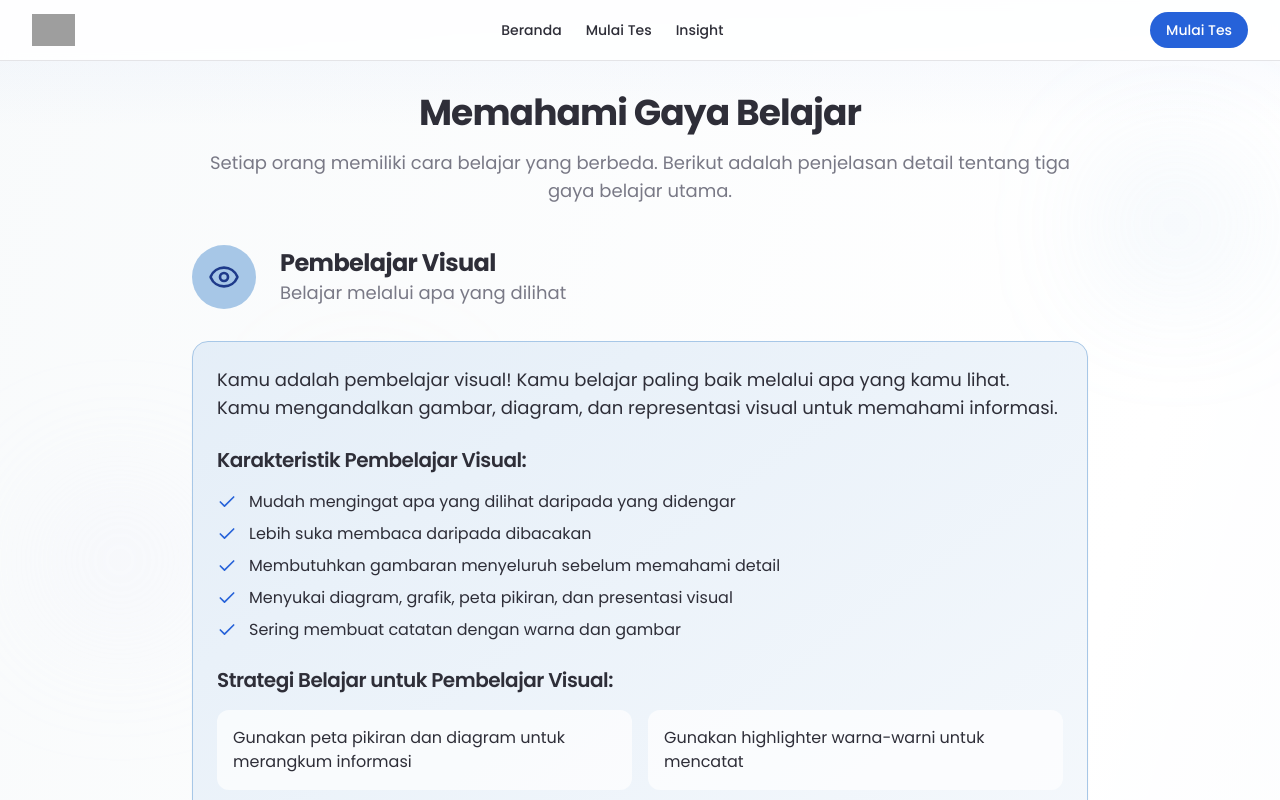
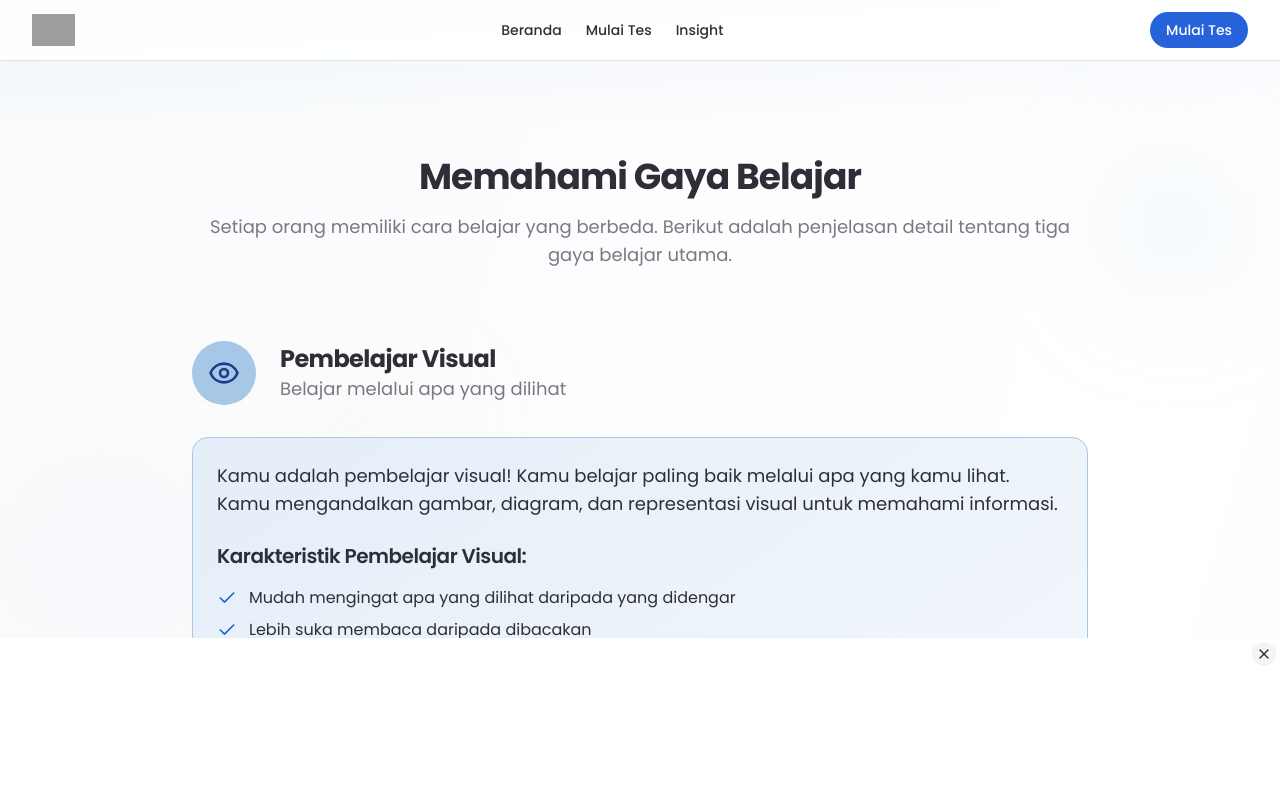
Before and after one commit to ytbpremiumsh/gaya-belajar-ceria-edu, a React (Vite) app: page /insight in a window 1280 px wide. Shown: the top 800 px of the page. Built offline with nearby package versions, Linux system fonts and the light colour scheme; grey boxes are pictures that could not be loaded.

Commit message:
Add AdSense integration
Implement AdSense ads on all pages with high user interaction, including sticky, closable ads. Ensure a minimum of 2-3 ads per page.

```diff
--- a/src/components/ads/AdSense.tsx
+++ b/src/components/ads/AdSense.tsx
@@ -6,13 +6,15 @@ interface AdSenseProps {
   adFormat?: string;
   fullWidthResponsive?: boolean;
   style?: React.CSSProperties;
+  className?: string;
 }
 
 const AdSense: React.FC<AdSenseProps> = ({
   adSlot,
   adFormat = 'auto',
   fullWidthResponsive = true,
-  style = { display: 'block' }
+  style = { display: 'block' },
+  className = "my-6"
 }) => {
   useEffect(() => {
     try {
@@ -46,7 +48,7 @@ const AdSense: React.FC<AdSenseProps> = ({
   }, [adSlot]); // Re-run when adSlot changes
 
   return (
-    <div className="ad-container my-6 overflow-hidden">
+    <div className={`ad-container overflow-hidden ${className}`}>
       <ins
         className="adsbygoogle"
         style={style}
--- /dev/null
+++ b/src/components/ads/StickyAd.tsx
@@ -0,0 +1,63 @@
+
+import React, { useState, useEffect } from 'react';
+import { X } from 'lucide-react';
+import AdSense from './AdSense';
+
+interface StickyAdProps {
+  adSlot: string;
+  position?: 'bottom' | 'top';
+}
+
+const StickyAd: React.FC<StickyAdProps> = ({ adSlot, position = 'bottom' }) => {
+  const [isVisible, setIsVisible] = useState(false);
+  const [dismissed, setDismissed] = useState(false);
+
+  useEffect(() => {
+    // Show ad after 3 seconds
+    const timer = setTimeout(() => {
+      // Check if user hasn't dismissed the ad in this session
+      const adDismissed = localStorage.getItem(`ad-dismissed-${adSlot}`);
+      if (!adDismissed) {
+        setIsVisible(true);
+      } else {
+        setDismissed(true);
+      }
+    }, 3000);
+
+    return () => clearTimeout(timer);
+  }, [adSlot]);
+
+  const handleClose = () => {
+    setIsVisible(false);
+    setDismissed(true);
+    // Remember the ad was closed for this session
+    localStorage.setItem(`ad-dismissed-${adSlot}`, 'true');
+  };
+
+  if (dismissed) return null;
+
+  return (
+    <div
+      className={`fixed left-0 w-full z-50 bg-white shadow-lg transition-transform duration-300 ${position === 'bottom' ? 'bottom-0' : 'top-0'} ${isVisible ? 'translate-y-0' : position === 'bottom' ? 'translate-y-full' : '-translate-y-full'}`}
+    >
+      <div className="container relative mx-auto p-2">
+        <button
+          onClick={handleClose}
+          className="absolute top-1 right-1 bg-gray-100 hover:bg-gray-200 rounded-full p-1 z-10"
+          aria-label="Close advertisement"
+        >
+          <X className="h-4 w-4" />
+        </button>
+        <div className="pt-1 pb-1">
+          <AdSense
+            adSlot={adSlot}
+            adFormat="horizontal"
+            style={{ display: 'block', minHeight: '90px' }}
+          />
+        </div>
+      </div>
+    </div>
+  );
+};
+
+export default StickyAd;
--- a/src/components/layout/AppLayout.tsx
+++ b/src/components/layout/AppLayout.tsx
@@ -2,6 +2,8 @@
 import { Outlet } from 'react-router-dom';
 import AppHeader from './AppHeader';
 import AppFooter from './AppFooter';
+import StickyAd from '../ads/StickyAd';
+import AdSense from '../ads/AdSense';
 
 const AppLayout = () => {
   return (
@@ -13,10 +15,21 @@ const AppLayout = () => {
       <div className="absolute top-1/2 left-1/4 w-24 h-24 rounded-full bg-pastel-peach/20 blur-3xl pointer-events-none"></div>
 
       <AppHeader />
+      {/* Top ad below header */}
+      <div className="container mt-4">
+        <AdSense adSlot="2678731669" adFormat="horizontal" />
+      </div>
       <main className="flex-1 container py-8 relative z-10">
         <Outlet />
       </main>
+      {/* Bottom ad above footer */}
+      <div className="container mb-4">
+        <AdSense adSlot="2678731669" adFormat="horizontal" />
+      </div>
       <AppFooter />
+
+      {/* Sticky ad at the bottom */}
+      <StickyAd adSlot="8909169866" position="bottom" />
     </div>
   );
 };
--- a/src/components/result/ResultSummary.tsx
+++ b/src/components/result/ResultSummary.tsx
@@ -1,4 +1,3 @@
-
 import React from 'react';
 import { Button } from '@/components/ui/button';
 import { Link } from 'react-router-dom';
@@ -85,7 +84,7 @@ const ResultSummary: React.FC<ResultSummaryProps> = ({ result, onTryAgain, onDow
           isDominant={true}
         />
 
-        {/* AdSense Ad */}
+        {/* AdSense Ad in middle of content - high engagement area */}
         <AdSense adSlot="2678731669" />
 
         {/* Chart and Secondary Styles */}
--- a/src/pages/Insight.tsx
+++ b/src/pages/Insight.tsx
@@ -1,8 +1,8 @@
-
 import React from 'react';
 import { Card, CardContent } from '@/components/ui/card';
 import { Eye, Headphones, Move, Check } from 'lucide-react';
 import { learningStyles } from '@/data/learningStyles';
+import AdSense from '@/components/ads/AdSense';
 
 const Insight = () => {
   return (
@@ -14,6 +14,9 @@ const Insight = () => {
           detail tentang tiga gaya belajar utama.
         </p>
       </div>
+
+      {/* Ad placement after introduction */}
+      <AdSense adSlot="2678731669" className="my-8" />
 
       <section className="mb-16">
         <div className="flex flex-col md:flex-row items-center gap-6 mb-8">
@@ -78,6 +81,9 @@ const Insight = () => {
         </div>
       </section>
 
+      {/* Ad placement between sections */}
+      <AdSense adSlot="5861596767" className="my-8" />
+
       <section className="mb-16">
         <div className="flex flex-col md:flex-row items-center gap-6 mb-8">
           <div className="w-16 h-16 rounded-full bg-pastel-lavender flex items-center justify-center">
@@ -140,6 +146,9 @@ const Insight = () => {
           </div>
         </div>
       </section>
+
+      {/* Ad placement between sections */}
+      <AdSense adSlot="2678731669" className="my-8" />
 
       <section className="mb-16">
         <div className="flex flex-col md:flex-row items-center gap-6 mb-8">
@@ -286,6 +295,9 @@ const Insight = () => {
           </div>
         </div>
       </section>
+
+      {/* Final ad placement before end of page */}
+      <AdSense adSlot="5861596767" className="my-8" />
     </div>
   );
 };
--- a/src/pages/Result.tsx
+++ b/src/pages/Result.tsx
@@ -94,8 +94,8 @@ const Result = () => {
       <div className="absolute bottom-20 left-10 w-60 h-60 bg-accent/10 rounded-full blur-3xl -z-10"></div>
       <div className="absolute top-1/3 left-1/4 w-32 h-32 bg-pastel-blue/15 rounded-full blur-2xl -z-10"></div>
 
-      {/* Top AdSense */}
-      <AdSense adSlot="2678731669" />
+      {/* Top AdSense - in a prominent location */}
+      <AdSense adSlot="2678731669" className="mb-6" />
 
       {/* Result Content */}
       <ResultSummary
@@ -103,6 +103,9 @@ const Result = () => {
         onTryAgain={handleTryAgain}
         onDownloadPdf={handleDownloadPdf}
       />
+
+      {/* Bottom AdSense - for users who scrolled to the bottom */}
+      <AdSense adSlot="5861596767" className="mt-8" />
     </div>
   );
 };
```
